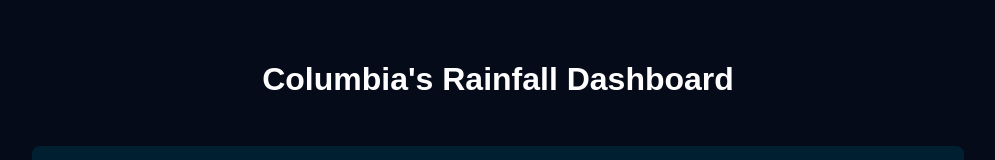
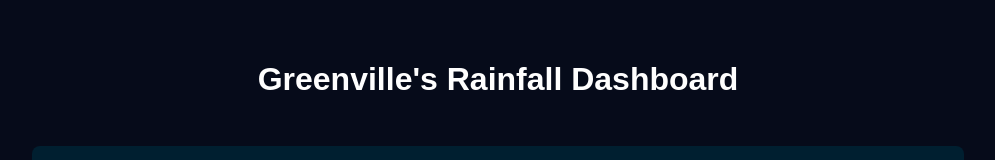
Before and after one commit to aadibhattaraiwoolpert/greenville-rainfall-dash, a SvelteKit app: page /dashboard in a window 1280 px wide. Shown: the top 160 px of the page, without its empty margins (142-1137 px from the left). Built offline with nearby package versions, Linux system fonts and the light colour scheme; no server answers.

Commit message:
name changed to greenville

```diff
--- a/src/routes/dashboard/+page.svelte
+++ b/src/routes/dashboard/+page.svelte
@@ -68,7 +68,7 @@
 </script>
 
 <div class="container">
-	<h1 class="title">Columbia's Rainfall Dashboard</h1>
+	<h1 class="title">Greenville's Rainfall Dashboard</h1>
 
 	<Legend></Legend>
 
```
